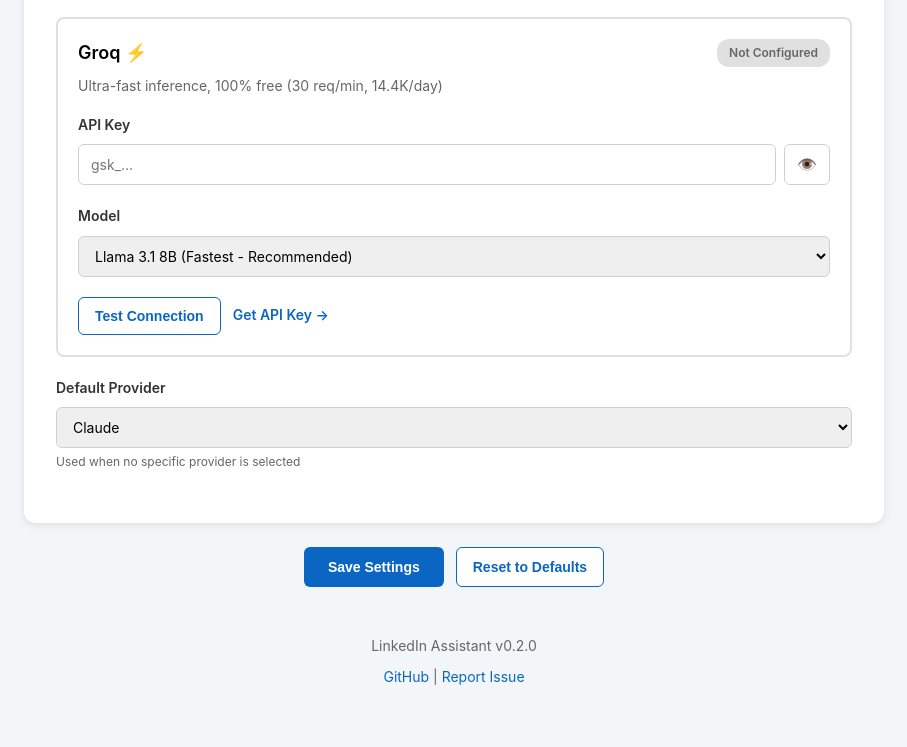
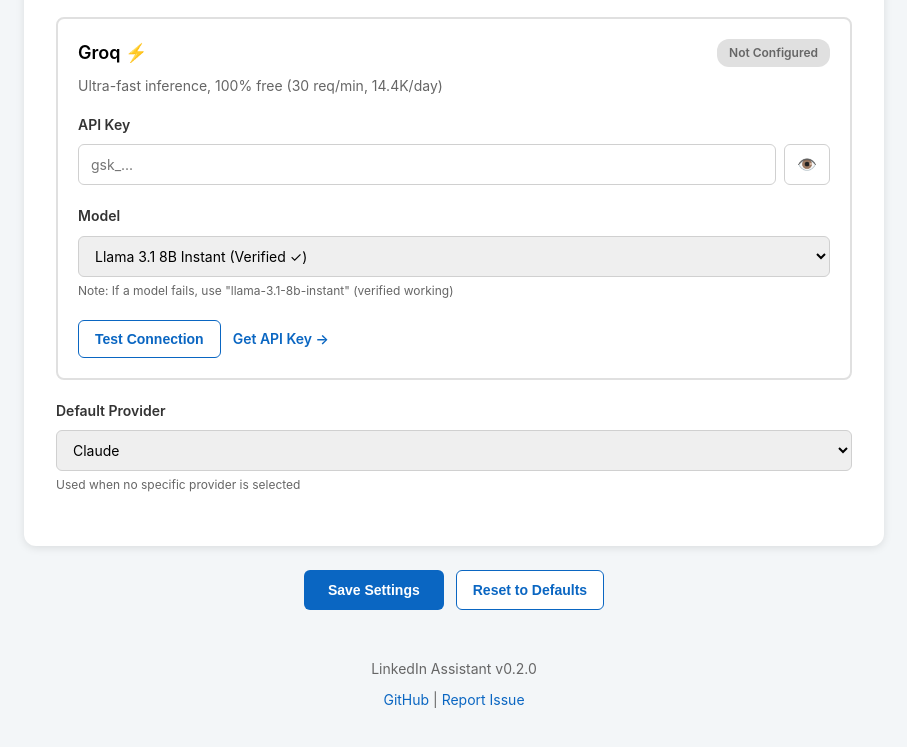
Before and after one commit to yanethevia-dev/LinkedinAssistant, a website built with webpack: page src/options/options.html in a window 1280 px wide. Shown: the part 1388-2135 px from the top of the page, without its empty margins (186-1093 px from the left). Built offline with nearby package versions, Linux system fonts and the light colour scheme; no server answers.

Commit message:
debug: Add comprehensive error tracking for LinkedIn integration
- Added try-catch around DOM Observer initialization
- Added detailed PING logging with timeout check
- Added chrome.runtime.lastError checking
- Updated Groq model names with verified working model
- Added helper text for Groq model selection

This will help identify why:
1. Service worker PING isn't responding
2. DOM Observer may be failing silently
3. Which Groq models actually work

```diff
--- a/src/options/options.html
+++ b/src/options/options.html
@@ -127,12 +127,13 @@
         <div class="form-group">
           <label for="groq-model">Model</label>
           <select id="groq-model">
-            <option value="llama-3.1-8b-instant">Llama 3.1 8B (Fastest - Recommended)</option>
-            <option value="llama3-70b-8192">Llama 3 70B</option>
-            <option value="llama3-8b-8192">Llama 3 8B</option>
+            <option value="llama-3.1-8b-instant">Llama 3.1 8B Instant (Verified ✓)</option>
+            <option value="llama3-groq-70b-8192-tool-use-preview">Llama 3 Groq 70B</option>
+            <option value="llama3-groq-8b-8192-tool-use-preview">Llama 3 Groq 8B</option>
             <option value="mixtral-8x7b-32768">Mixtral 8x7B</option>
             <option value="gemma2-9b-it">Gemma 2 9B</option>
           </select>
+          <p class="field-help">Note: If a model fails, use "llama-3.1-8b-instant" (verified working)</p>
         </div>
 
         <div class="button-group">
```
Also changed, not shown: src/content/linkedin-content.ts (+18 -0 lines).
